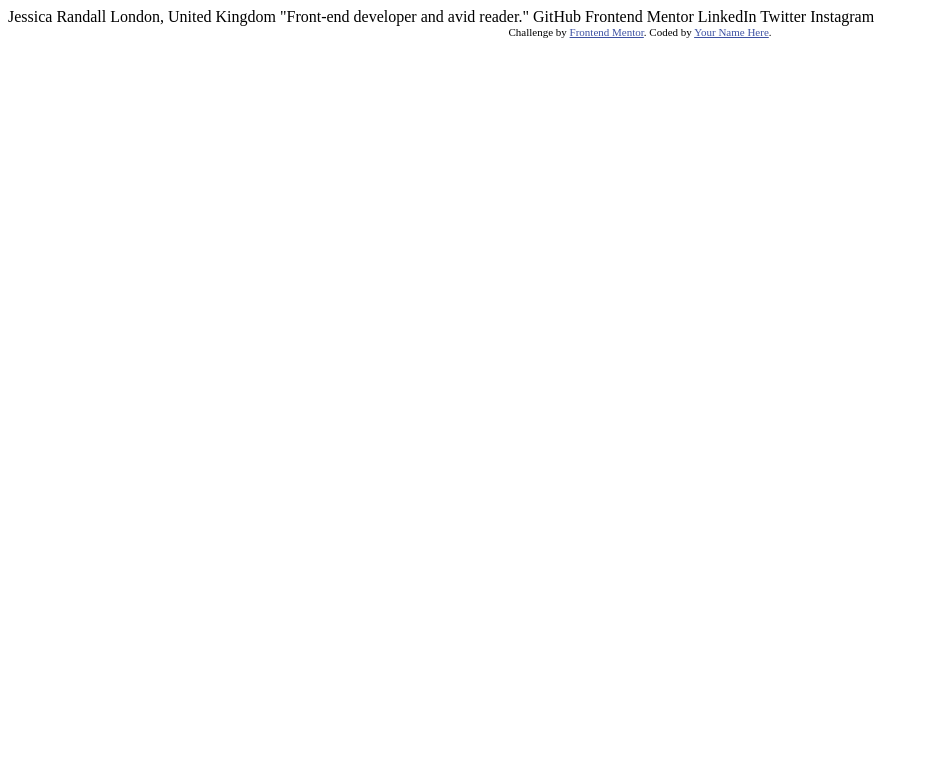
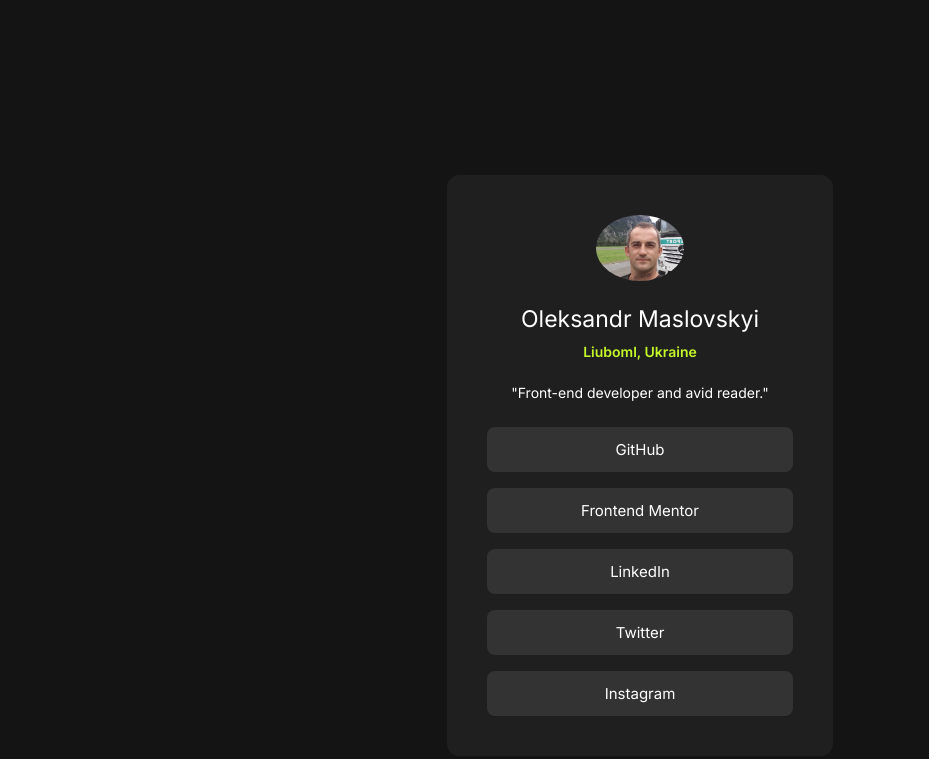
Before and after one commit to Sanya-Zg/Front-Mentor-3, a plain HTML site: page index.html in a window 1280 px wide. Shown: the whole page, without its empty margins (0-929 px from the left). Drawn offline with Linux system fonts and the light colour scheme.

Commit message:
second-com

```diff
--- a/index.html
+++ b/index.html
@@ -2,33 +2,38 @@
 <html lang="en">
 <head>
   <meta charset="UTF-8">
-  <meta name="viewport" content="width=device-width, initial-scale=1.0"> <!-- displays site properly based on user's device -->
-
+  <meta name="viewport" content="width=device-width, initial-scale=1.0">
   <link rel="icon" type="image/png" sizes="32x32" href="./assets/images/favicon-32x32.png">
-
+  <link rel="stylesheet" href="./styles.css">
   <title>Frontend Mentor | Social links profile</title>
 
-  <!-- Feel free to remove these styles or customise in your own stylesheet 👍 -->
-  <style>
-    .attribution { font-size: 11px; text-align: center; }
-    .attribution a { color: hsl(228, 45%, 44%); }
-  </style>
+  <link rel="preconnect" href="https://fonts.googleapis.com">
+  <link rel="preconnect" href="https://fonts.gstatic.com" crossorigin>
+  <link href="https://fonts.googleapis.com/css2?family=Inter:ital,opsz,wght@0,14..32,100..900;1,14..32,100..900&display=swap" rel="stylesheet">
 </head>
 <body>
+  <main>
+    <div class="out-cont">
+      <div class="inner-cont">
+        <div class="top-part">
+          <img src="./assets/images/My photo.jpg" alt="My photo" class="myPhoto">
 
-  Jessica Randall
-  London, United Kingdom
-  "Front-end developer and avid reader."
+            <h1 class="name-of-user">Oleksandr Maslovskyi</h1>
+            <p class="adress">Liuboml, Ukraine</p>
 
-  GitHub
-  Frontend Mentor
-  LinkedIn
-  Twitter
-  Instagram
-
-  <div class="attribution">
-    Challenge by <a href="https://www.frontendmentor.io?ref=challenge" target="_blank">Frontend Mentor</a>.
-    Coded by <a href="#">Your Name Here</a>.
-  </div>
+          <p class="description">"Front-end developer and avid reader."</p>
+        </div>
+        <div class="bottom-part">
+          <ul>
+            <a href="#"><li class="list-item">GitHub</li></a>
+            <a href="#"><li class="list-item">Frontend Mentor</li></a>
+            <a href="#"><li class="list-item">LinkedIn</li></a>
+            <a href="#"><li class="list-item">Twitter</li></a>
+            <a href="#"><li class="list-item">Instagram</li></a>
+          </ul>
+        </div>
+      </div>
+    </div>
+  </main>
 </body>
 </html>
--- /dev/null
+++ b/styles.css
@@ -0,0 +1,86 @@
+p{
+    font-size: 14px;
+}
+body{
+    margin: 0;
+    padding: 0;
+    background-color: hsl(0, 0%, 8%);
+    max-width: 1440px;
+    font-family: "Inter", sans-serif;
+    color: hsl(0, 0%, 100%);
+}
+
+.out-cont {
+    width: 384px;
+    max-height: 611px;
+    margin: 174.5px auto;
+    background-color: hsl(0, 0%, 12%);
+    border-radius: 12px;
+    border: 1px solid hsl(0, 0%, 12%);
+}
+.inner-cont {
+    margin: 39px;
+}
+.top-part {
+    display: flex;
+    flex-direction: column;
+    align-items: center;
+}
+.myPhoto {
+    width: 88px;
+    border-radius: 50%;
+}
+.name-of-user {
+    font-size: 23px;
+    font-weight: 400;
+    margin-top: 24px;
+    margin-bottom: 4px;
+}
+.adress {
+    font-weight: 600;
+    color: hsl(75, 94%, 57%);
+    margin: 6px;
+}
+.description {
+    margin-bottom: 10px;
+    margin-top: 18px;
+}
+.bottom-part a{
+    color: hsl(0, 0%, 100%);
+    text-decoration: none;
+}
+.bottom-part a :hover {
+    background-color: hsl(75, 94%, 57%);
+    color: hsl(0, 0%, 20%);
+    font-weight: 700;
+}
+ul{
+    padding: 0;
+}
+.list-item {
+    background-color: hsl(0, 0%, 20%);
+    height: 45px;
+    list-style-type: none;
+    margin: 16px 0;
+    text-align: center;
+    line-height: 45px;
+    font-weight: 400;
+    font-size: 15px;
+    border-radius: 8px;
+    transition: 0.5s;
+}
+
+@media screen and (max-width: 768px) {
+    .out-cont {
+        width: 456px;
+    }
+}
+@media screen and (max-width: 375px) {
+    .out-cont {
+        width: 327px;
+        max-height: 579px;
+    }
+    .inner-cont {
+        margin: 23px;
+    }
+}
```
Also changed, not shown: assets/images/My photo.jpg (added).
